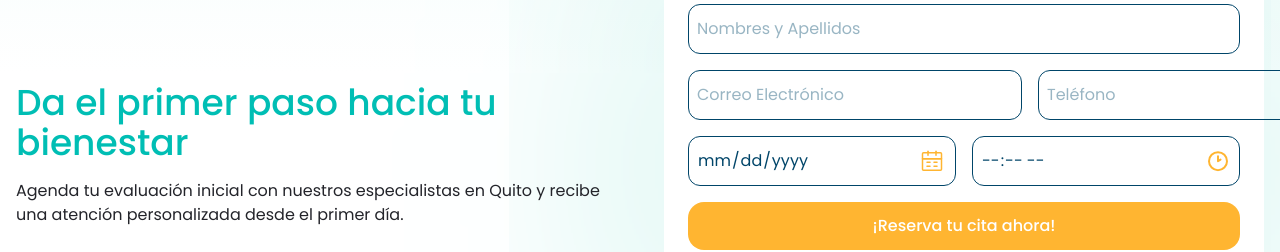
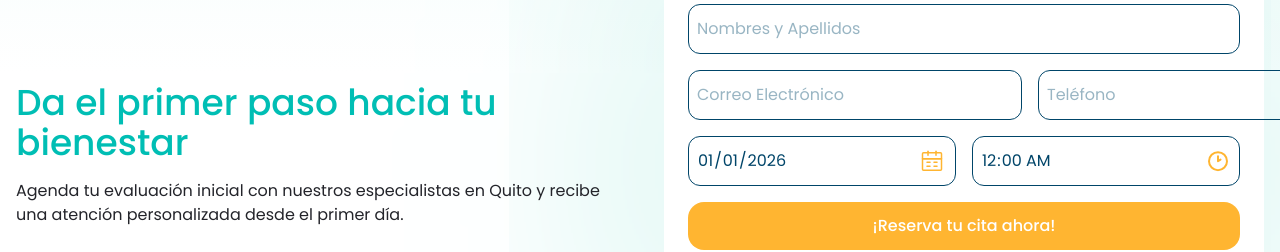
Before and after one commit to M4rckR/quito-insalud, a React (Vite) app: page / in a window 1280 px wide. Shown: the part 1960-2212 px from the top of the page. Built offline with nearby package versions, Linux system fonts and the light colour scheme; no server answers.

Commit message:
fix: hero

```diff
--- a/src/components/MainContact.tsx
+++ b/src/components/MainContact.tsx
@@ -6,8 +6,8 @@ export const MainContact = () => {
         nombres: "",
         correo: "",
         telefono: "",
-        fecha: "",
-        horario: "",
+        fecha: "2026-01-01",
+        horario: "00:00",
       });
 
       const fechaInputRef = useRef<HTMLInputElement>(null);
@@ -27,7 +27,7 @@ export const MainContact = () => {
             horario: "",
             });
         // Aquí conectas con NoCodeAPI
-        console.log(formData);
+        // console.log(formData);
       };
 
   return (
@@ -76,7 +76,8 @@ export const MainContact = () => {
                         <div className="w-full relative">
                             <input
                                 ref={fechaInputRef}
-                                className="contact-date w-full outline-none border border-in-blue py-3 px-2 md:flex-1/2 rounded-xl placeholder:text-in-blue/40 text-in-blue"
+                                className="appearance-none
+                                contact-date w-full outline-none border border-in-blue py-3 px-2 md:flex-1/2 rounded-xl placeholder:text-in-blue/40 text-in-blue"
                                 type="date"
                                 name="fecha"
                                 value={formData.fecha}
@@ -91,15 +92,18 @@ export const MainContact = () => {
                                 alt="icono fecha" />
                         </div>
                         <div className="w-full relative">
+
                             <input
                                 ref={horarioInputRef}
-                                className="contact-watch outline-none w-full border border-in-blue py-3 px-2 md:flex-1/2 rounded-xl placeholder:text-in-blue/40 text-in-blue"
+                                className="appearance-none
+ contact-watch outline-none w-full border border-in-blue py-3 px-2 md:flex-1/2 rounded-xl placeholder:text-in-blue/40 text-in-blue"
                                 type="time"
                                 value={formData.horario}
                                 name="horario"
                                 placeholder="Horario"
                                 onChange={handleChange}
                                 required
+
                                 />
                                 <img
                                     onClick={() => horarioInputRef.current?.showPicker()}
--- a/src/components/MainHero.tsx
+++ b/src/components/MainHero.tsx
@@ -3,7 +3,7 @@ import { CarouselHome } from "./ui/CarouselHome";
 
 export const MainHero = () => {
     return (
-      <section className="container mx-auto px-4 max-w-[1400px] mb-32">
+      <section className="container mx-auto px-4 max-w-[1400px] mb-16 md:mb-32">
         <div className="grid grid-cols-1 md:grid-cols-2 items-center gap-y-6 gap-x-6">
           <div className="flex flex-col gap-2 md:gap-4">
             <h2 className="text-center md:text-left text-3xl md:text-4xl lg:text-5xl text-in-blue px-6 md:px-0">
--- a/src/components/ui/CarouselHome.tsx
+++ b/src/components/ui/CarouselHome.tsx
@@ -25,7 +25,7 @@ export const CarouselHome = () => {
   // const scrollTo = (i: number) => emblaApi?.scrollTo(i);
 
   return (
-    <div className="relative w-full max-w-[560px] h-[560px]">
+    <div className="relative w-full max-w-[560px]">
       {/* viewport */}
       <div ref={emblaRef} className="overflow-hidden rounded-xl w-full h-full">
         {/* rail */}
--- a/src/index.css
+++ b/src/index.css
@@ -69,6 +69,7 @@ body {
 
 
 .contact-date::-webkit-calendar-picker-indicator, .contact-watch::-webkit-calendar-picker-indicator {
+
   opacity: 0;
   cursor: pointer;
   position: absolute;
```
